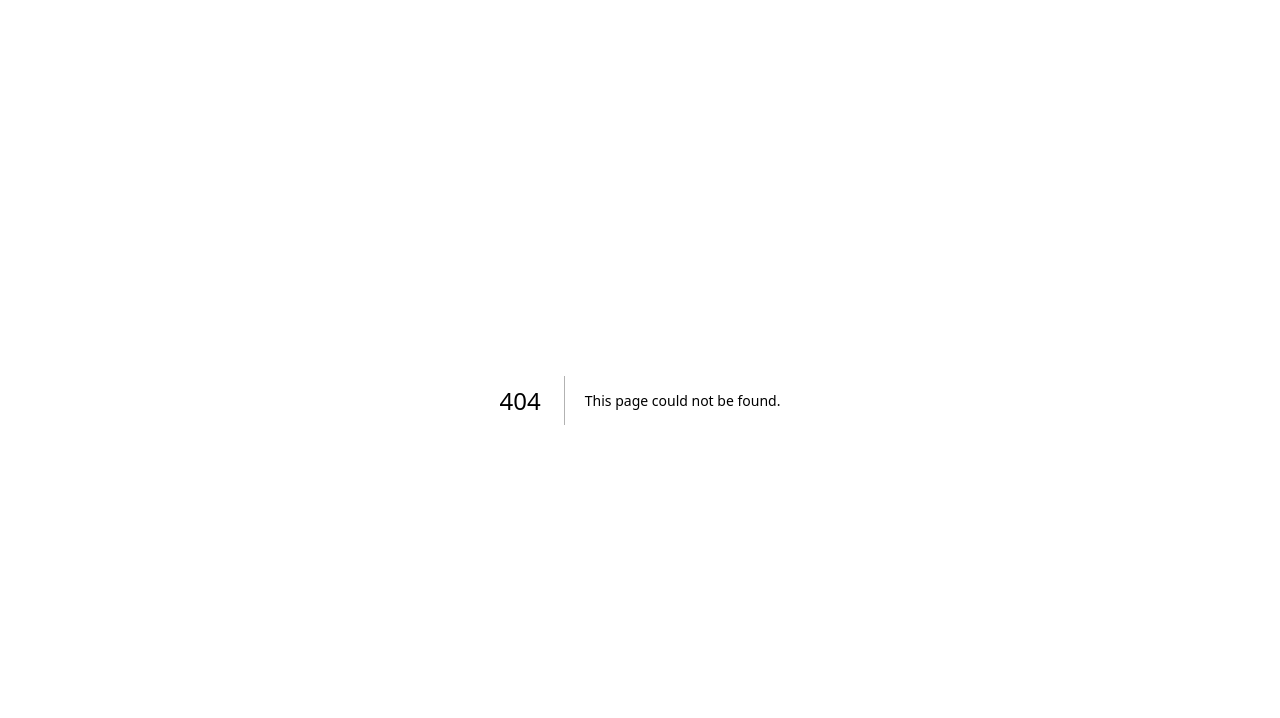
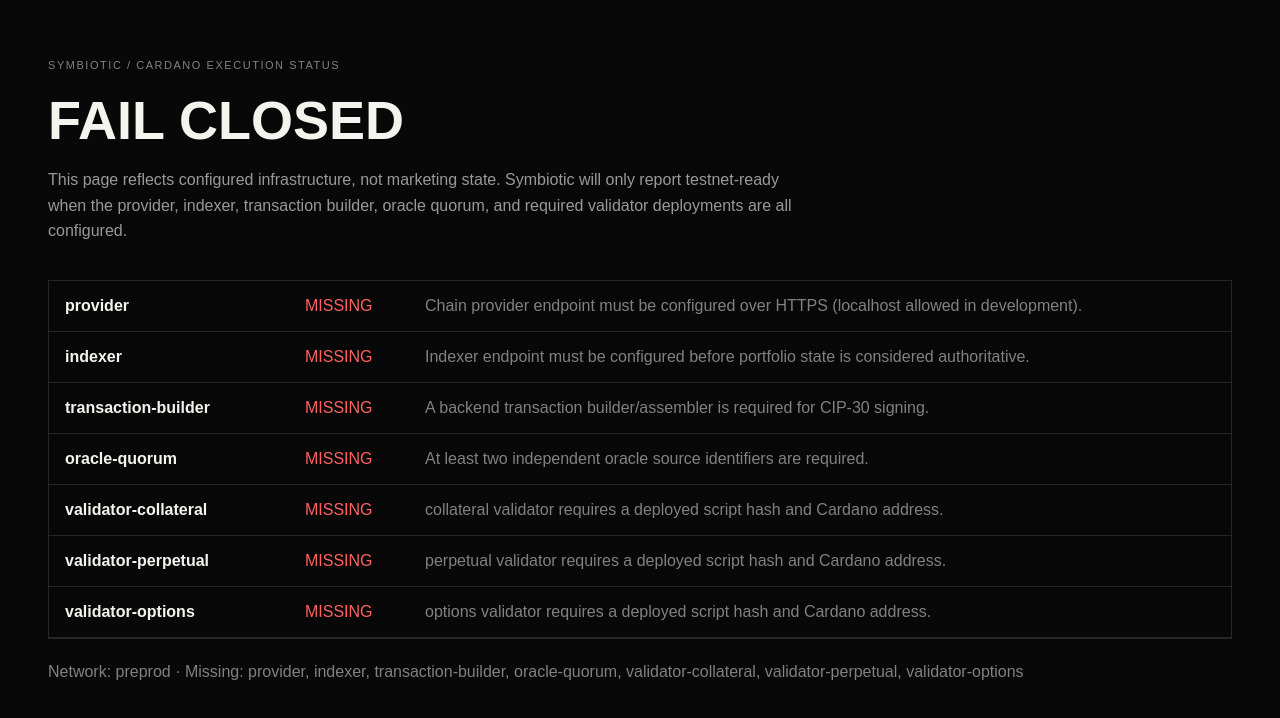
Before and after one commit to mushee-io/Nemesis, a Next.js app: page /status in a window 1280 px wide. Before the commit this address had no page. Shown: the top 718 px of the page. Built offline with nearby package versions, Linux system fonts and the light colour scheme.

Commit message:
feat: add Symbiotic testnet readiness dashboard

```diff
--- /dev/null
+++ b/app/status/page.tsx
@@ -0,0 +1,24 @@
+import { deploymentManifestFromEnv, evaluateDeploymentReadiness } from "@/lib/deployment";
+
+export const dynamic = "force-dynamic";
+
+export default function StatusPage() {
+  const readiness = evaluateDeploymentReadiness(deploymentManifestFromEnv(process.env));
+  return (
+    <main style={{ minHeight: "100vh", padding: "48px", background: "#080808", color: "#f4f4ef", fontFamily: "Arial, Helvetica, sans-serif" }}>
+      <p style={{ letterSpacing: ".14em", color: "#818181", fontSize: 11 }}>SYMBIOTIC / CARDANO EXECUTION STATUS</p>
+      <h1 style={{ fontSize: 54, margin: "18px 0 10px" }}>{readiness.ready ? "TESTNET READY" : "FAIL CLOSED"}</h1>
+      <p style={{ color: "#999", maxWidth: 760, lineHeight: 1.6 }}>This page reflects configured infrastructure, not marketing state. Symbiotic will only report testnet-ready when the provider, indexer, transaction builder, oracle quorum, and required validator deployments are all configured.</p>
+      <div style={{ marginTop: 36, border: "1px solid #262626" }}>
+        {readiness.checks.map((check) => (
+          <div key={check.id} style={{ display: "grid", gridTemplateColumns: "220px 100px 1fr", gap: 20, padding: 16, borderBottom: "1px solid #262626", alignItems: "center" }}>
+            <strong>{check.id}</strong>
+            <span style={{ color: check.ready ? "#e8ff47" : "#ff6161" }}>{check.ready ? "READY" : "MISSING"}</span>
+            <span style={{ color: "#818181" }}>{check.detail}</span>
+          </div>
+        ))}
+      </div>
+      <p style={{ marginTop: 24, color: "#818181" }}>Network: {readiness.network} · Missing: {readiness.missing.length ? readiness.missing.join(", ") : "none"}</p>
+    </main>
+  );
+}
```
